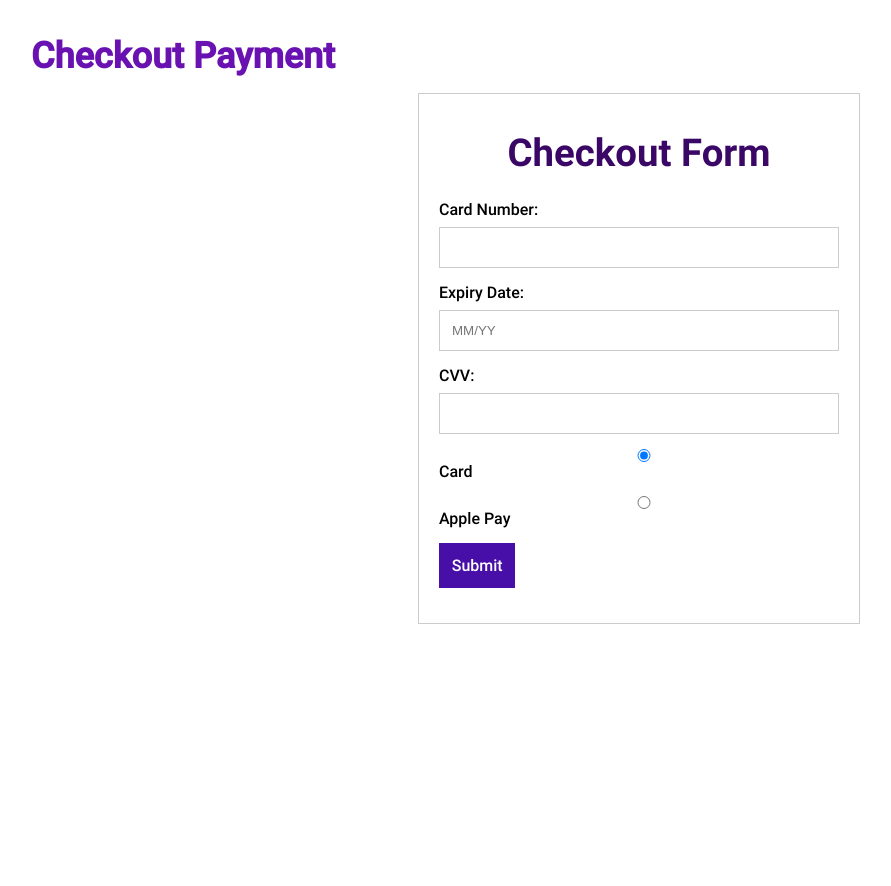
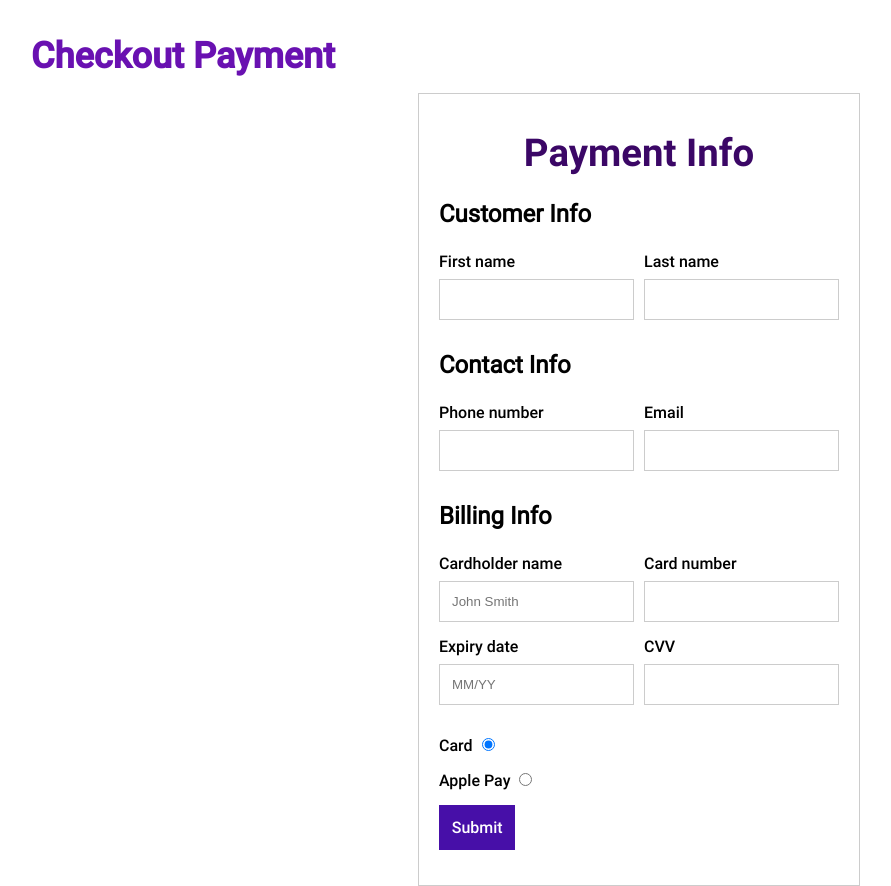
Before and after one commit to TLin8/PO-2---339, a plain HTML site: page PO2/checkout.html in a window 1280 px wide. Shown: the part 1000-1886 px from the top of the page, without its empty margins (1-892 px from the left). Before the commit the page ends 1624 px from the top, so only its background shows below. Drawn offline with Linux system fonts and the light colour scheme.

Commit message:
Added personal info to checkout
Add personal info, missing payment info
Adjusted form layout

```diff
--- a/PO2/checkout.html
+++ b/PO2/checkout.html
@@ -55,31 +55,70 @@
     <h5>Checkout Payment</h5>
     <!-- CHECKOUT PAYMENT -->
     <section id="checkout-payment">
-        <h1>Checkout Form</h1>
+        <h1>Payment Info</h1>
+
+        <h3>Customer Info</h3>
+
+        <div class="personal-info">
+            <div>
+                <label for="first-name">First name</label>
+                <input type="text" id="first-name" name="first-name" required>
+            </div>
 
             <div>
-            <label for="card-num">Card Number:</label>
+                <label for="last-name">Last name</label>
+                <input type="text" id="last-name" name="last-name" required>
+            </div>
+        </div>
+
+        <h3>Contact Info</h3>
+
+        <div class="personal-info">
+            <div>
+                <label for="phone-num">Phone number</label>
+                <input type="tel" id="phone-num" name="phone-num" required>
+            </div>
+
+            <div>
+                <label for="email">Email</label>
+                <input type="email" id="email" name="email" required>
+            </div>
+        </div>
+
+        <h3>Billing Info</h3>
+
+        <div class="billing-info">
+            <div>
+                <label for="card-name">Cardholder name</label>
+                <input type="text" id="card-name" name="card-name" placeholder="John Smith" required>
+            </div>
+
+            <div>
+                <label for="card-num">Card number</label>
                 <input type="text" id="card-num" name="card-num" required>
             </div>
 
             <div>
-            <label for="expiry-date">Expiry Date:</label>
+                <label for="expiry-date">Expiry date</label>
                 <input type="text" id="expiry-date" name="expiry-date" placeholder="MM/YY" required>
             </div>
 
             <div>
-            <label for="cvv">CVV:</label>
+                <label for="cvv">CVV</label>
                 <input type="text" id="cvv" name="cvv" required>
+            </div>
+        </div>
+
+        <div class="payment-type">
+            <div>
+                <label for="credit-card">Card</label>
+                <input type="radio" id="credit-card" name="pay-method" value="credit-card" checked>
             </div>
 
             <div>
-            <input type="radio" id="credit-card" name="pay-method" value="credit-card" checked>
-            <label for="credit-card">Card</label>
+                <label for="apple">Apple Pay</label>
+                <input type="radio" id="apple" name="pay-method" value="apple">
             </div>
-
-        <div>
-            <input type="radio" id="apple" name="pay-method" value="apple">
-            <label for="apple">Apple Pay</label>
         </div>
 
         <div>
--- a/PO2/css/main.css
+++ b/PO2/css/main.css
@@ -196,6 +196,32 @@ a:focus {
   margin-bottom: 15px;
 }
 
+.personal-info {
+  display: flex;
+  flex-wrap: wrap;
+  column-gap: 10px;
+}
+
+.personal-info div {
+  flex: 1 1 160px;
+}
+
+.billing-info {
+  display: flex;
+  flex-wrap: wrap;
+  column-gap: 10px;
+}
+
+.billing-info div {
+  flex: 1 1 160px;
+}
+
+/* Removing styling from children */
+/* https://developer.mozilla.org/en-US/docs/Web/CSS/all */
+.payment-type label, input[type="radio"] {
+  all: revert;
+}
+
 label {
   display: block;
   margin-bottom: 8px;
```
Lines whose indentation alone changed are shown as unchanged.
